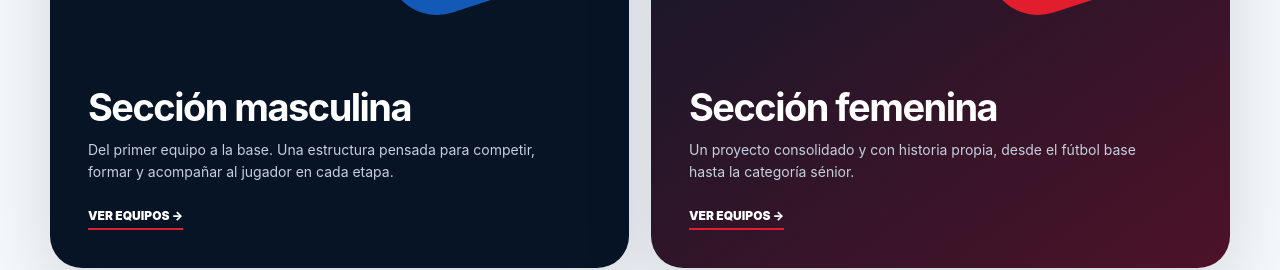
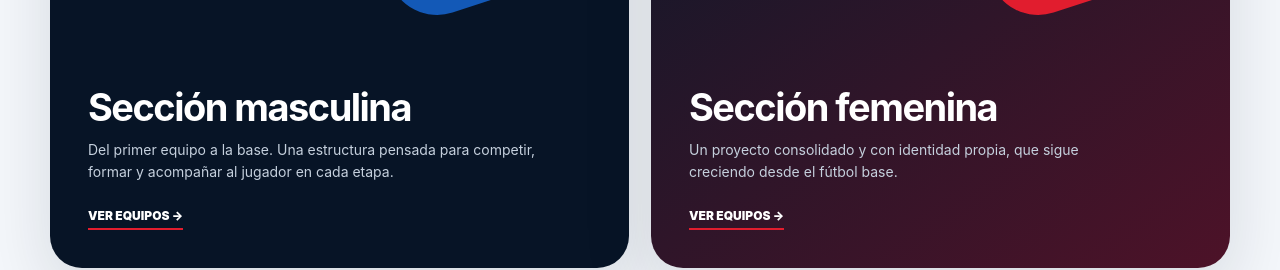
Before and after one commit to daniarganda8-design/serene-melomakarona-b1c90e, a plain HTML site: page index.html in a window 1280 px wide. Shown: the part 4340-4610 px from the top of the page. Drawn offline with Linux system fonts and the light colour scheme; a script that the page names is missing.

Commit message:
Add files via upload

```diff
--- a/index.html
+++ b/index.html
@@ -137,7 +137,7 @@
         <article class="division-card division-card--female reveal" style="--delay:90ms">
           <span class="division-card__num">F</span>
           <h3>Sección femenina</h3>
-          <p>Un proyecto consolidado y con historia propia, desde el fútbol base hasta la categoría sénior.</p>
+          <p>Un proyecto consolidado y con identidad propia, que sigue creciendo desde el fútbol base.</p>
           <a href="femenina.html">VER EQUIPOS →</a>
         </article>
       </div>
```
